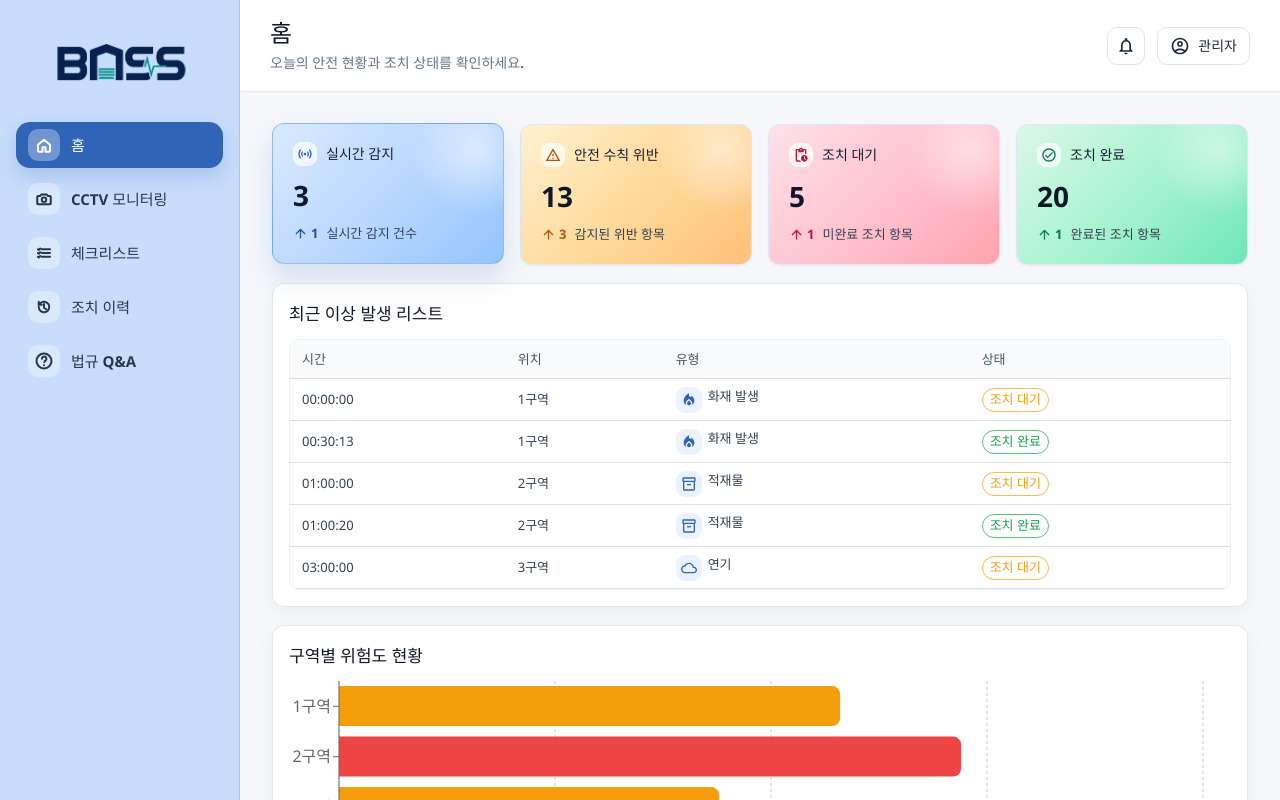
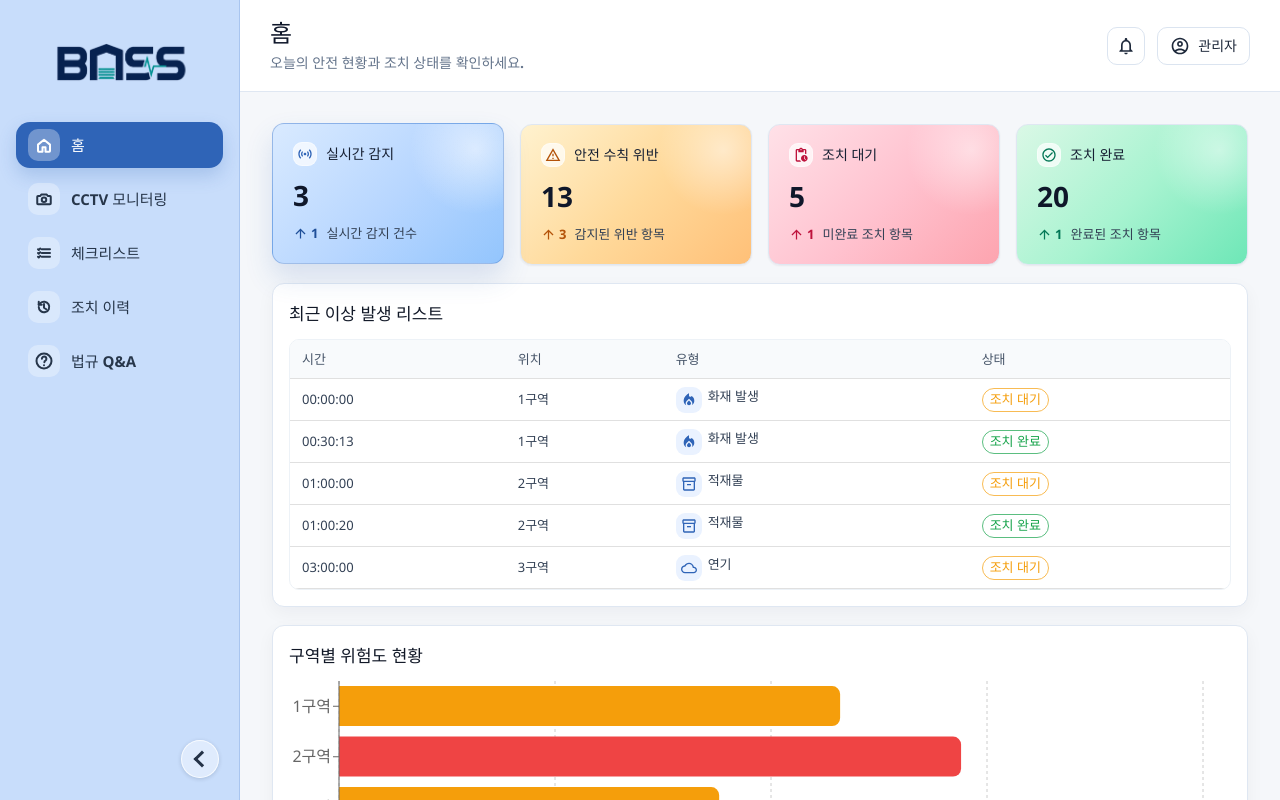
Before and after one commit to aivle-team03/frontend, a React (Vite) app: page / in a window 1280 px wide. Shown: the top 800 px of the page. Built offline with nearby package versions, Linux system fonts and the light colour scheme; a web font is replaced by a local one.

Commit message:
아이콘 클릭시 홈이동 + 사이드바 고정

```diff
--- a/src/components/layout/Sidebar.jsx
+++ b/src/components/layout/Sidebar.jsx
@@ -1,5 +1,5 @@
 import bossLogo from '../../assets/boss-logo.png'
-import { NavLink } from 'react-router-dom'
+import { NavLink, Link } from 'react-router-dom'
 
 function SidebarIcon({ name }) {
   const commonProps = {
@@ -58,7 +58,9 @@ function Sidebar({ isCollapsed, items, onToggle }) {
   return (
     <aside className="app-sidebar" aria-label="Primary navigation">
       <div className="sidebar-logo">
-        <img src={bossLogo} alt="BOSS" />
+        <Link to="/" aria-label="Home">
+          <img src={bossLogo} alt="BOSS" />
+        </Link>
       </div>
       <nav className="sidebar-nav" aria-label="Main menu">
         {items.map((item) => (
@@ -87,7 +89,7 @@ function Sidebar({ isCollapsed, items, onToggle }) {
       >
         <span aria-hidden="true"></span>
       </button>
-    </aside>
+    </aside >
   )
 }
 
--- a/src/styles/layout.css
+++ b/src/styles/layout.css
@@ -10,13 +10,16 @@
   display: flex;
   flex: 0 0 240px;
   flex-direction: column;
-  min-height: 100vh;
+  height: 100vh;
+
   padding: 28px 16px 22px;
   background: var(--color-sidebar);
   border-right: 1px solid var(--color-sidebar-border);
   transition:
     flex-basis 180ms ease,
     width 180ms ease;
+
+  overflow-y: auto;
 }
 
 .sidebar-logo {
```
